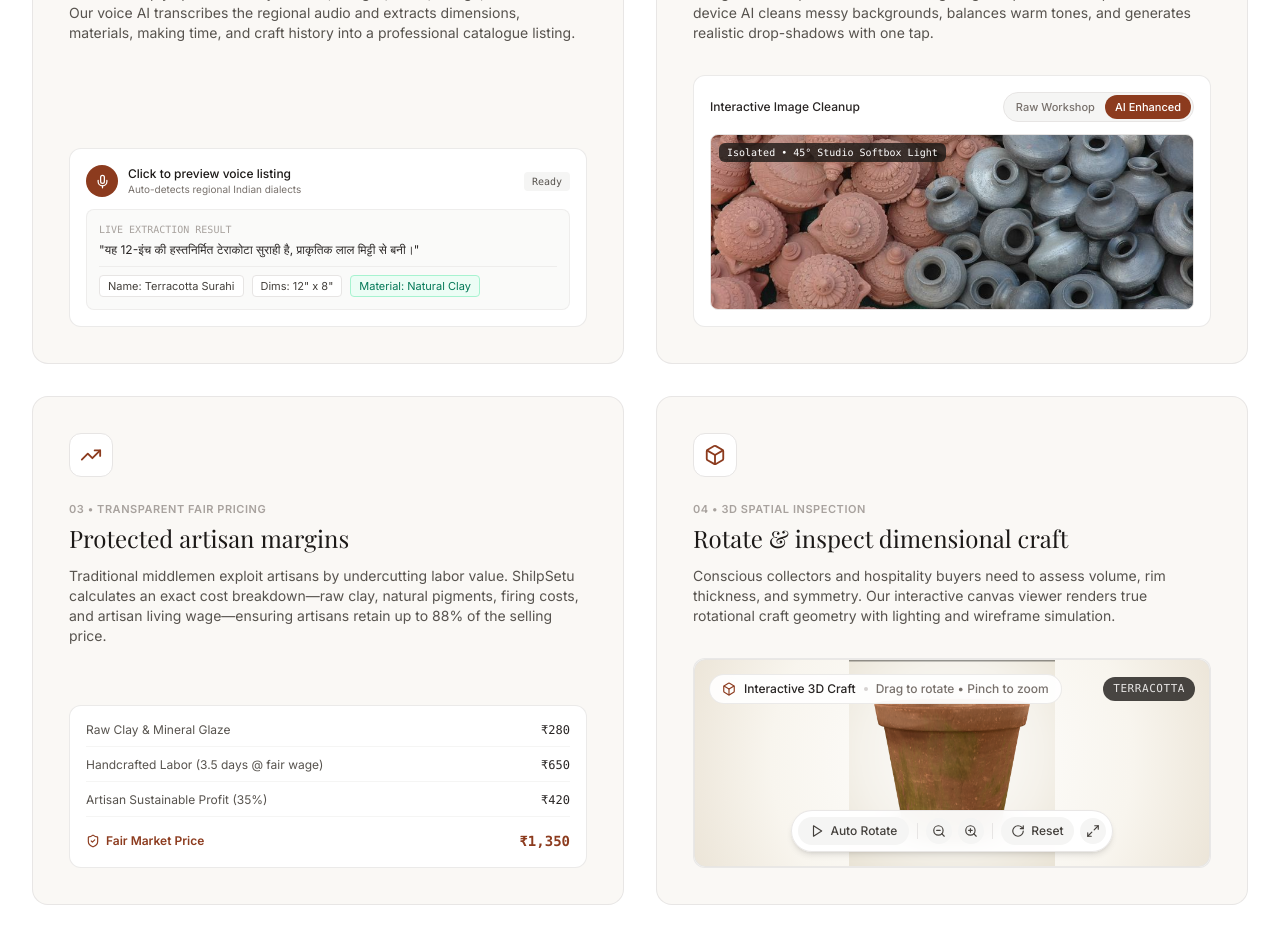
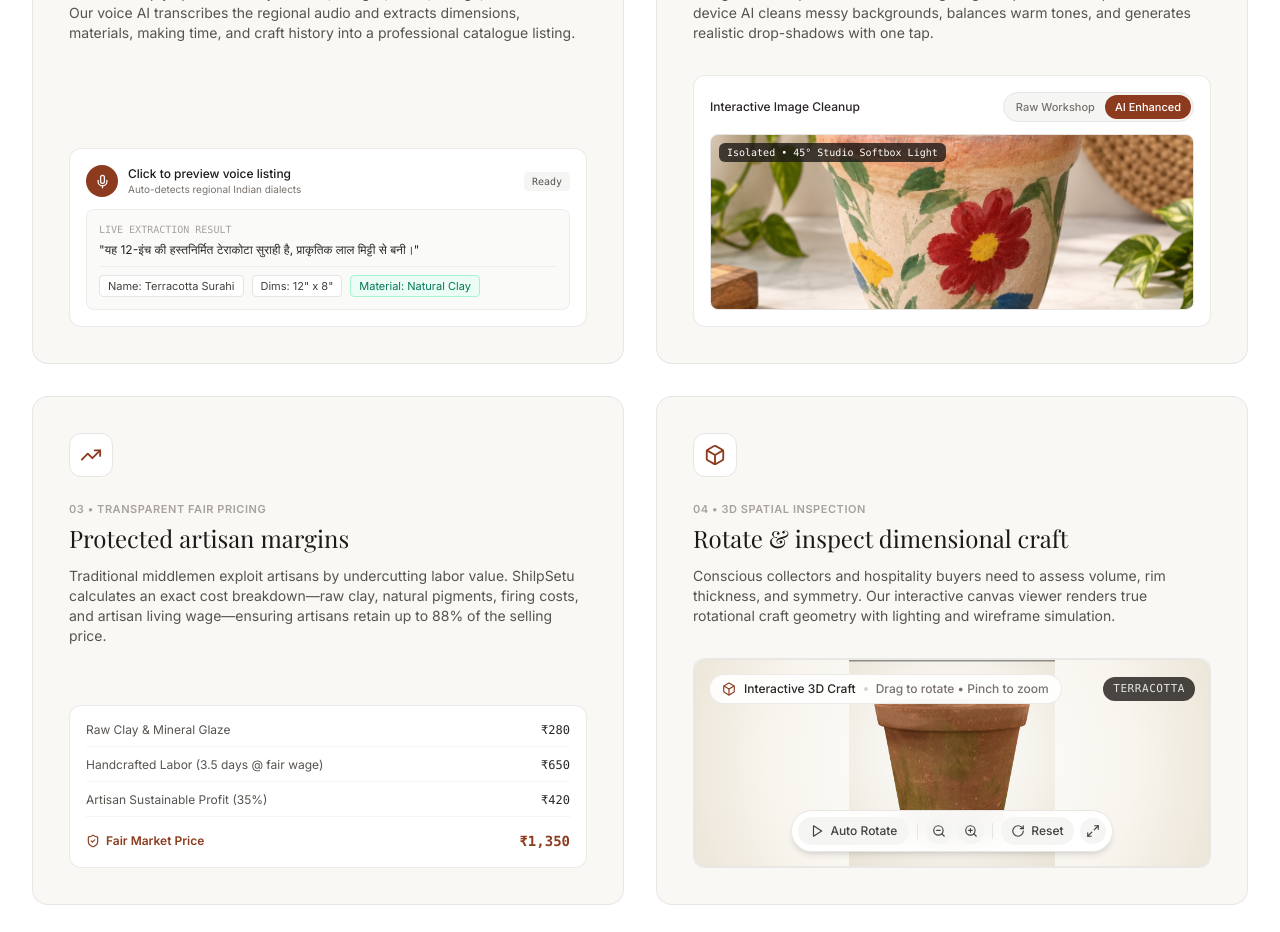
Before and after one commit to JewelPaul/SHILPSETU, a React (Vite) app: page / in a window 1280 px wide. Shown: the part 1640-2572 px from the top of the page. Built offline with nearby package versions, Linux system fonts and the light colour scheme; a web font is replaced by a local one.

Commit message:
fix: repair AI studio cleanup pot images

```diff
--- a/src/pages/Home.tsx
+++ b/src/pages/Home.tsx
@@ -333,10 +333,14 @@
                   <img
                     src={
                       enhanceMode === 'raw'
-                        ? '/images/products/terracotta/terracotta-03.jpg'
-                        : '/images/products/terracotta/terracotta-01.jpg'
+                        ? resolveAssetUrl('/images/ai-cleanup/pot-cleanup-before.jpg')
+                        : resolveAssetUrl('/images/ai-cleanup/pot-cleanup-after.jpg')
                     }
-                    alt="Before and after enhancement"
+                    alt={
+                      enhanceMode === 'raw'
+                        ? 'Raw workshop photograph before AI cleanup'
+                        : 'Studio-grade cleaned photo after AI cleanup'
+                    }
                     className="w-full h-full object-cover transition-all duration-300"
                   />
                   <div className="absolute top-2 left-2 px-2 py-0.5 rounded-md bg-stone-900/80 text-white text-[10px] font-mono backdrop-blur-xs">
```
